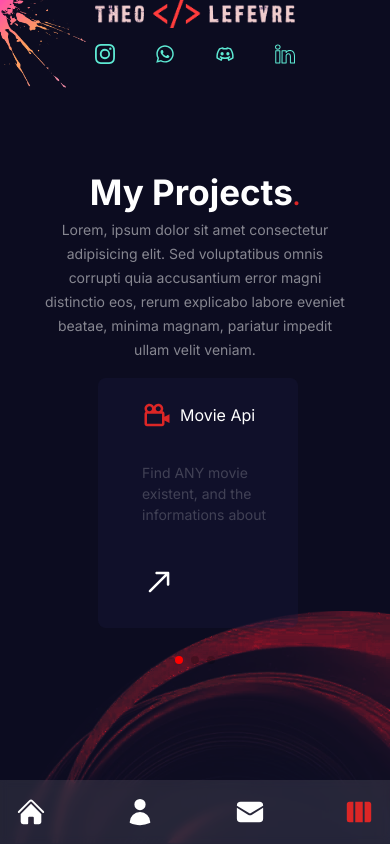
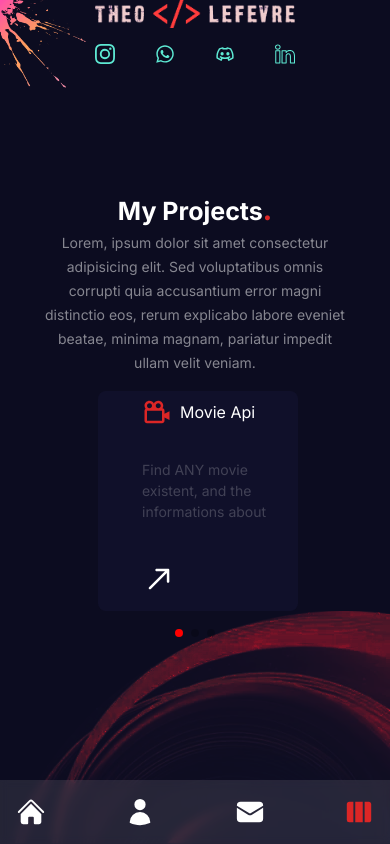
Before and after one commit to teteulf/PORTFOLIO-THEO, a Next.js app: page /projects in a window 390 px wide. Built offline with nearby package versions, Linux system fonts and the light colour scheme.

Commit message:
adjust on responsivity

```diff
--- a/app/about/page.jsx
+++ b/app/about/page.jsx
@@ -17,7 +17,7 @@ const aboutData = [
 export default function About() {
   const [index, setIndex] = useState(0);
   return (
-    <main className="flex flex-col xl:flex-row w-full h-full items-center justify-center gap-12 ">
+    <main className="flex flex-col xl:flex-row w-full h-full items-center justify-center gap-4 md:gap-16 ">
       <section className="flex flex-col items-center justify-center text-center xl:text-left">
         <h1 className=" text-[30px] md:text-[50px] xl:text-[60px] text-white font-bold">
           Captivating <strong className="text-red-600">stories</strong>.
--- a/app/projects/page.jsx
+++ b/app/projects/page.jsx
@@ -16,9 +16,9 @@ export default function Projects() {
   return (
     <main className="text-white flex flex-col gap-4 md:gap-0 md:flex-row w-full h-full items-center justify-center">
       <section className="flex flex-col items-center flex-initial md:w-[550px]">
-        <h1 className="font-bold text-[35px] md:text-[45px]">
+        <h1 className="font-bold text-[25px] md:text-[45px]">
           My Projects
-          <strong className="text-[20px] md:text-[45px] text-red-600">.</strong>
+          <strong className="text-[25px] md:text-[45px] text-red-600">.</strong>
         </h1>
         <p className=" opacity-50 text-center leading-6 md:leading-normal md:text-left text-[14px] w-[80%] md:w-[400px]">
           Lorem, ipsum dolor sit amet consectetur adipisicing elit. Sed
@@ -34,11 +34,11 @@ export default function Projects() {
           slidesPerView={1}
           pagination={{ clickable: true }}
           navigation
-          className="w-[250px] h-[300px] md:h-auto md:w-[380px] flex items-center justify-center"
+          className="w-[250px] h-[260px] md:h-auto md:w-[380px] flex items-center justify-center"
           id="swiper"
         >
           <SwiperSlide>
-            <div className="bg-[#1e1e4746] hover:bg-[#40409646] rounded-lg h-[250px] md:h-[350px] w-[200px] md:w-[250px] relative flex flex-col ml-[28px] md:ml-16 items-center md:items-start justify-center cursor-pointer group">
+            <div className="bg-[#1e1e4746] hover:bg-[#40409646] rounded-lg h-[220px] md:h-[350px] w-[200px] md:w-[250px] relative flex flex-col ml-[28px] md:ml-16 items-center md:items-start justify-center cursor-pointer group">
               <Link
                 href="https://api-movies-git-main-teteulfs-projects.vercel.app/"
                 target="_blank"
@@ -71,10 +71,10 @@ export default function Projects() {
           </SwiperSlide>
 
           <SwiperSlide>
-            <div className="bg-[#2d2d78] opacity-20 ml-[28px] md:ml-16 rounded-lg h-[250px] md:h-[350px] w-[200px] md:w-[250px]  "></div>
+            <div className="bg-[#2d2d78] opacity-20 ml-[28px] md:ml-16 rounded-lg h-[220px] md:h-[350px] w-[200px] md:w-[250px]  "></div>
           </SwiperSlide>
           <SwiperSlide>
-            <div className="bg-[#2d2d78] opacity-20 ml-[28px] md:ml-16 rounded-lg h-[250px] md:h-[350px] w-[200px] md:w-[250px] "></div>
+            <div className="bg-[#2d2d78] opacity-20 ml-[28px] md:ml-16 rounded-lg h-[220px] md:h-[350px] w-[200px] md:w-[250px] "></div>
           </SwiperSlide>
         </Swiper>
       </section>
```
